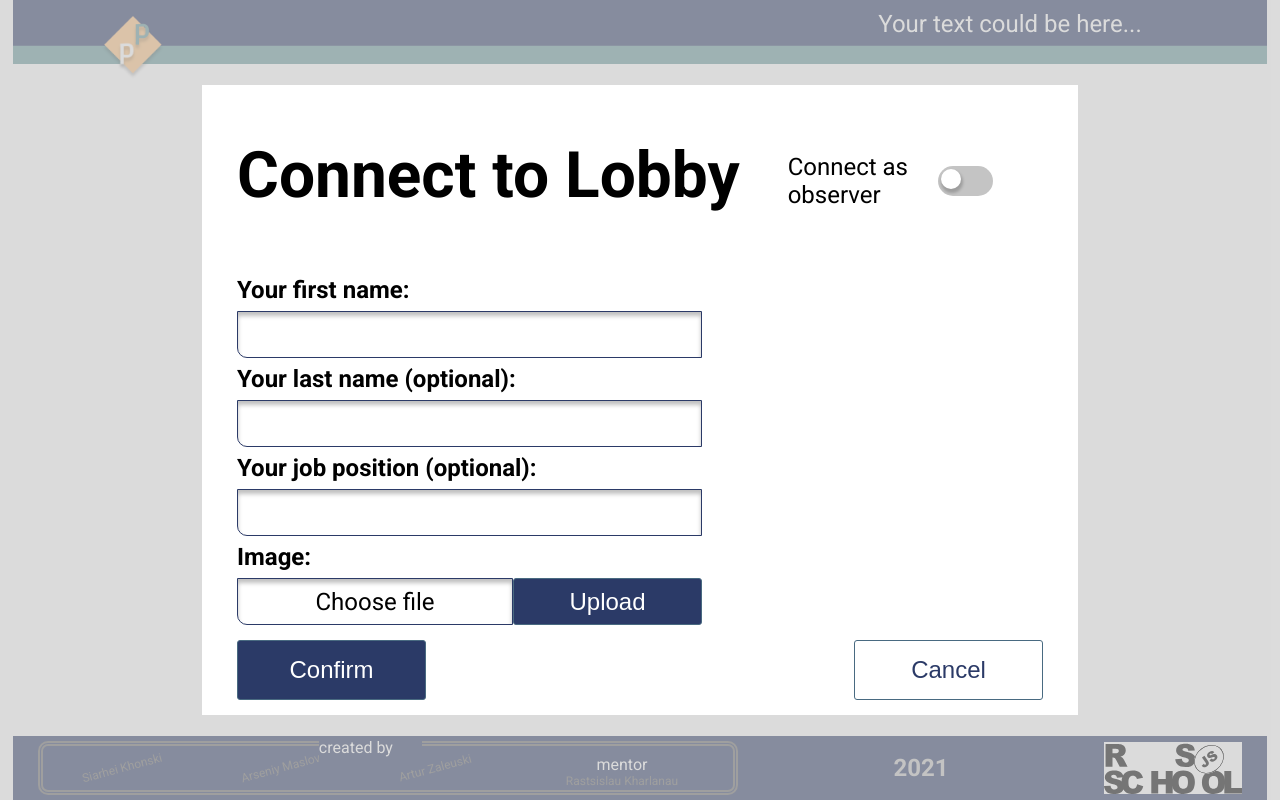
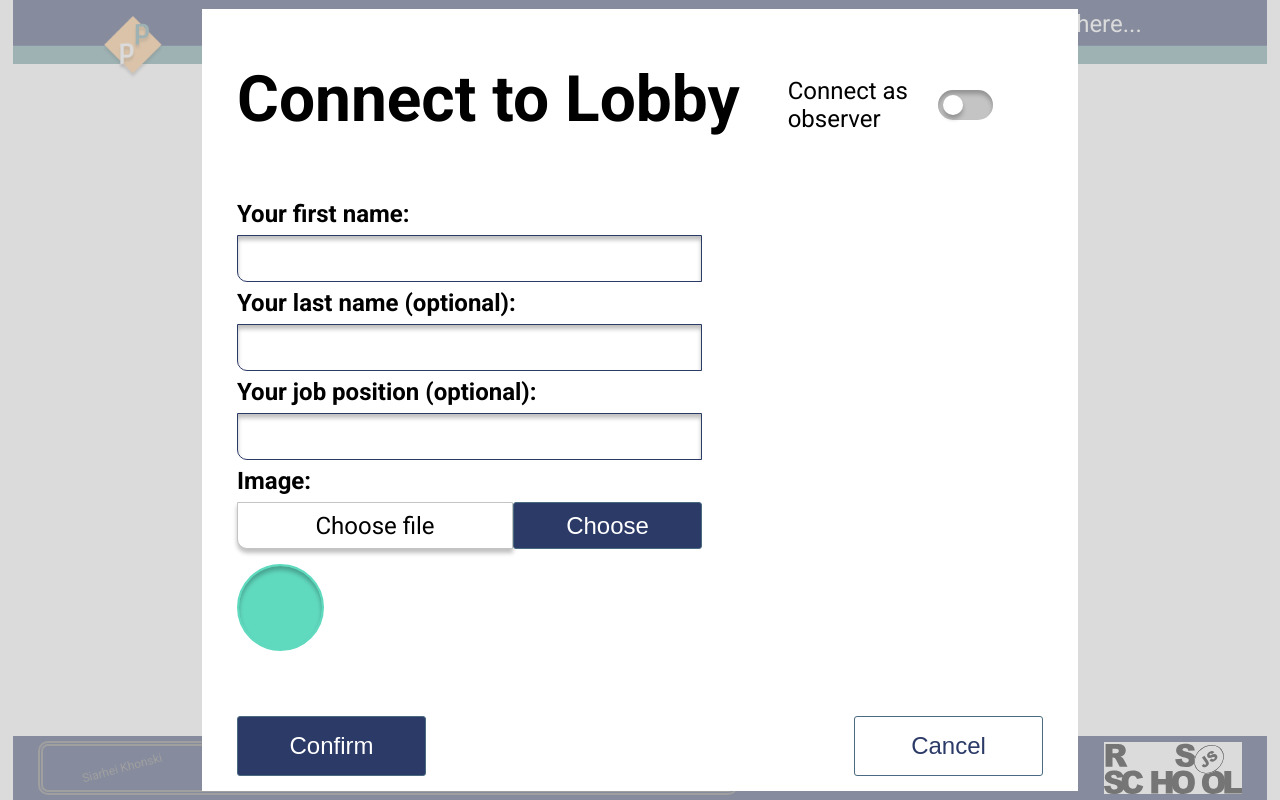
Before and after one commit to Maslovars/pointing-poker, a React (Create React App) app: page / in a window 1280 px wide. Both pictures are taken after a click on the button "Start new game". Built offline with nearby package versions, Linux system fonts and the light colour scheme; no server answers; what random-words would draw is missing.

Commit message:
refactor: login form and ava loader interface

```diff
--- a/src/components/connectionForm/ConnectionForm.jsx
+++ b/src/components/connectionForm/ConnectionForm.jsx
@@ -76,7 +76,7 @@ const ConnectionForm = ({ connectLobby, disconnectLobby }) => {
                     value={formik.values.position}
                 />
 
-                <FileUploader uploadedFile={uploadedFile} setUploadedFile={setUploadedFile} />
+                <FileUploader uploadedFile={uploadedFile} setUploadedFile={setUploadedFile} firstInitial={formik.values.firstName.trim().slice(0, 1).toUpperCase()} lastInitial={formik.values.lastName.trim().slice(0, 1).toUpperCase()}/>
                 <StyledButtonGroup>
                     <Button text="Confirm" height="big" type="submit" />
                     <Button onClick={disconnectLobby} type="button" color="white" text="Cancel" height="big" />
--- a/src/components/connectionForm/ConnectionFormContainer.jsx
+++ b/src/components/connectionForm/ConnectionFormContainer.jsx
@@ -62,7 +62,7 @@ const ConnectionFormContainer = ({ gameId, handlePopup, match }) => {
             socket.emit('LEAVE_ROOM', socket.id);
             setUsersData([]);
         }*/
-        //handlePopup();
+        handlePopup();
 
     };
 
--- a/src/components/connectionForm/style.js
+++ b/src/components/connectionForm/style.js
@@ -42,6 +42,7 @@ export const StyledPar = styled.p`
 export const StyledButtonGroup = styled.div`
   width: 100%;
   padding: 15px 0;
+  margin-top: 50px;
   display: flex;
   justify-content: space-between;
 `;
--- a/src/components/fileUploader/FileUploader.jsx
+++ b/src/components/fileUploader/FileUploader.jsx
@@ -2,9 +2,10 @@
 
 import { useRef, useState } from "react";
 import Button from "../button/Button";
-import {Image, Transformation} from "cloudinary-react";
+import {Image} from "cloudinary-react";
 import {
   StyledAva,
+  StyledInitials,
   StyledDiv,
   StyledFileUploader,
   StyledPar,
@@ -21,17 +22,14 @@ const FileUploader = (props) => {
   // Create a reference to the hidden file input element
   const hiddenFileInput = useRef(null);
 
-  // Programatically click the hidden file input element
+  // Programatically change behaviour on buttonClick depending on the fileInputState
+  const handleSelectSubmitFile = (event) => {
+    event.preventDefault();
   // when the Button component is clicked
-  const handleSelectFile = () => {
-    hiddenFileInput.current.click();
-  };
+    !fileInputState && hiddenFileInput.current.click();
+    fileInputState && uploadFile(fileInputState);
+  }
 
-  const handleSubmitFile = (event) => {
-    event.preventDefault();
-    uploadFile(fileInputState);
-    console.log('Submitting file:', fileInputState.name)
-  }
   // Cloudinary upload file
   const uploadFile = async (file) => {
     const uploadUrl = `https://api.cloudinary.com/v1_1/${process.env.REACT_APP_CLOUDINARY_CLOUD_NAME}/upload`;
@@ -39,20 +37,20 @@ const FileUploader = (props) => {
     const formData = new FormData();
     formData.append('file', file);
 
-    formData.append('upload_preset', process.env.REACT_APP_CLOUDINARY_UPLOAD_PRESET)
+    formData.append('upload_preset', process.env.REACT_APP_CLOUDINARY_UPLOAD_PRESET);
     const response = await fetch(uploadUrl, {
       method: 'post',
       body: formData
     })
     const responseData = await response.json();
-    props.setUploadedFile(responseData.url);
+    props.setUploadedFile(responseData.public_id);
+    setFileInputState('');
   }
 
   // Call a function (passed as a prop from the parent component)
   // to handle the user-selected file
   const handleChange = (event) => {
     const fileSelected = event.target.files[0];
-    // previewFile(fileSelected);
     setFileInputState(fileSelected);
   };
 
@@ -60,23 +58,18 @@ const FileUploader = (props) => {
     <StyledFileUploader>
       <StyledPar>Image:</StyledPar>
       <StyledGroup>
-        <StyledDiv style={{ whiteSpace: "nowrap", overflow: "hidden" }} onClick={handleSelectFile}>{fileInputState ? fileInputState.name : "Choose file"}</StyledDiv>
+        <StyledDiv /* onClick={handleSelectFile} */>{fileInputState ? fileInputState.name : "Choose file"}</StyledDiv>
         <input
           type="file"
           ref={hiddenFileInput}
           onChange={handleChange}
           style={{ display: "none" }}
         />
-        <Button onClick={handleSubmitFile} type="button" text="Upload" />
+        <Button onClick={handleSelectSubmitFile} height="50px" type="button" text={fileInputState ? "Upload" : "Choose"} />
       </StyledGroup>
-      {props.uploadedFile ? <Image cloudName={process.env.REACT_APP_CLOUDINARY_CLOUD_NAME} publicId={props.uploadedFile} width="150" crop="scale" style={{
-  marginTop: 15,
-  objectFit: "cover",
-  width: 83,
-  height: 83,
-  borderRadius: "50%"}}/>
-      : <div></div>}
-
+      {props.uploadedFile
+      ? <StyledAva><Image cloudName={process.env.REACT_APP_CLOUDINARY_CLOUD_NAME} publicId={props.uploadedFile} width="83" height="83" crop="fill"/></StyledAva>
+      : <StyledAva><StyledInitials>{`${props.firstInitial}${props.lastInitial}`}</StyledInitials></StyledAva>}
     </StyledFileUploader>
   );
 };
--- a/src/components/fileUploader/style.js
+++ b/src/components/fileUploader/style.js
@@ -20,27 +20,45 @@ export const StyledPar = styled.p`
 `;
 
 export const StyledDiv = styled.div`
+  display: block;
+  text-overflow: ellipsis;
+  white-space: nowrap;
+  padding: 0 5px;
+  text-align: center;
+  color: ${theme.colors.black};
+  background: ${theme.colors.white};
+  border: 1px solid ${theme.colors.gray};
+  box-sizing: border-box;
+  box-shadow: 0px 4px 4px rgba(0, 0, 0, 0.25);
+  border-radius: 0px 0px 0px 10px;
+  font-size: 24px;
+  line-height: 47px;
+  height: 47px;
+  width: 276px;
+  overflow: hidden;
+`;
+
+export const StyledAva = styled.div`
   display: flex;
   justify-content: center;
   align-items: center;
-  color: ${theme.colors.black};
-  background: ${theme.colors.white};
-  border: 1px solid ${theme.colors.dark_blue};
-  box-sizing: border-box;
-  box-shadow: inset 0px 4px 4px rgba(0, 0, 0, 0.25);
-  border-radius: 0px 0px 0px 10px;
-  font-size: 24px;
-  line-height: 28px;
-  height: 47px;
-  width: 276px;
-  text-oveflow: ellipsis;
-`;
-
-export const StyledAva = styled.img`
   margin-top: 15px;
   width: 83px;
   height: 83px;
-  ${"" /* object-fit: cover; */}
   border-radius: 50%;
   box-shadow: inset 0px 4px 4px rgba(0, 0, 0, 0.25);
+  border: 2px solid ${theme.colors.green};
+  overflow: hidden;
+  background-color: ${theme.colors.green};
 `;
+
+export const StyledInitials = styled.span`
+  display: flex;
+  justify-content: center;
+  overflow: hidden;
+  color: white;
+  font-size: 40px;
+  font-weight: bold;
+  text-shadow: 0px 4px 4px rgba(0, 0, 0, 0.5);
+  margin: auto;
+`;
--- a/src/components/input/InputTollgestyle.js
+++ b/src/components/input/InputTollgestyle.js
@@ -11,15 +11,16 @@ export const CheckBoxLabel = styled.label`
   border-radius: 24px;
   background: ${theme.colors.gray};
   cursor: pointer;
+  box-shadow: inset 0px 4px 4px rgba(0, 0, 0, 0.25);
   &::after {
     content: "";
     display: block;
     border-radius: 50%;
     width: 20px;
     height: 20px;
-    margin: 3px;
+    margin: 5px;
     background: ${theme.colors.white};
-    box-shadow: 1px 3px 3px 1px rgba(0, 0, 0, 0.2);
+    box-shadow: 0px 4px 4px rgba(0, 0, 0, 0.25);
     transition: ${theme.transition};
   }
 `;
@@ -39,6 +40,7 @@ export const CheckBox = styled.input`
       width: 20px;
       height: 20px;
       margin-left: 30px;
+      box-shadow: 0px 4px 4px rgba(0, 0, 0, 0.25);
       transition: ${theme.transition};
     }
   }
--- a/src/components/ussers/user/User.jsx
+++ b/src/components/ussers/user/User.jsx
@@ -3,6 +3,7 @@ import { User, Avatar, AvatarImage, TextContainer, ImgButton } from './style';
 import { PropTypes } from 'prop-types';
 import del from '../../../assets/delete-users.png';
 import { socket } from '../../../common/utils/socket/socket';
+import {Image} from "cloudinary-react";
 import { KICK_PLAYER } from '../../../common/utils/socket/constants';
 
 export default function UserCard(props) {
@@ -17,7 +18,7 @@ export default function UserCard(props) {
 
   return <User>
     { !ava && <Avatar>{avaText}</Avatar> }
-    { ava && <AvatarImage src={ava} alt="" /> }
+    { ava && <AvatarImage><Image cloudName={process.env.REACT_APP_CLOUDINARY_CLOUD_NAME} publicId={ava} width="50" height="50" crop="fill"/></AvatarImage>}
     <TextContainer>
       <p>{name}</p>
       {surname && <p>{surname}</p>}
--- a/src/components/ussers/user/style.js
+++ b/src/components/ussers/user/style.js
@@ -1,5 +1,5 @@
-import styled from 'styled-components';
-import {theme} from '../../../common/theme';
+import styled from "styled-components";
+import { theme } from "../../../common/theme";
 
 export const User = styled.div`
   width: 220px;
@@ -10,8 +10,8 @@ export const User = styled.div`
   display: flex;
   align-items: center;
   justify-content: left;
-  filter: drop-shadow(5px 5px ${theme.colors.dimgray})
-`
+  filter: drop-shadow(5px 5px ${theme.colors.dimgray});
+`;
 export const Avatar = styled.div`
   height: 50px;
   width: 50px;
@@ -22,13 +22,25 @@ export const Avatar = styled.div`
   font-size: 26px;
   line-height: 50px;
   font-weight: bold;
-`
-export const AvatarImage = styled.img`
+`;
+/* export const AvatarImage = styled.div`
   height: 50px;
   width: 50px;
   border-radius: 50%;
   margin-left: 10px;
-`
+` */
+export const AvatarImage = styled.div`
+  display: flex;
+  justify-content: center;
+  align-items: center;
+  margin-left: 10px;
+  width: 50px;
+  height: 50px;
+  border-radius: 50%;
+  border: 1px solid ${theme.colors.green};
+  overflow: hidden;
+`;
+
 export const TextContainer = styled.div`
   width: 130px;
   height: 60px;
@@ -47,7 +59,7 @@ export const TextContainer = styled.div`
     font-weight: bold;
     font-size: 20px;
   }
-`
+`;
 export const ImgButton = styled.input`
   width: 30px;
   height: 30px;
@@ -58,4 +70,4 @@ export const ImgButton = styled.input`
   &:hover {
     opacity: 1;
   }
-`
+`;
```
Also changed, not shown: 1 other file (tests, documents, lock files or other folders).
